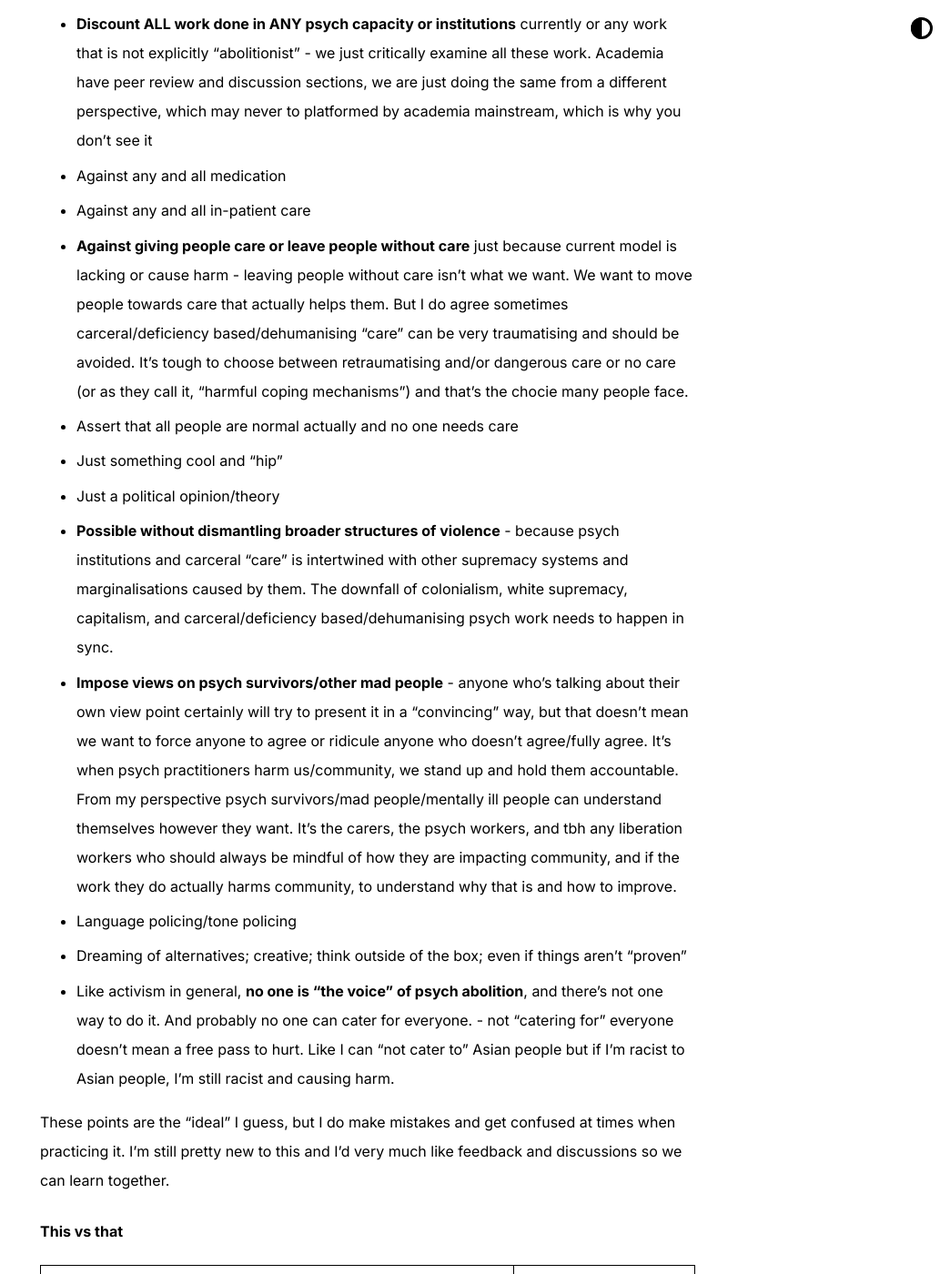
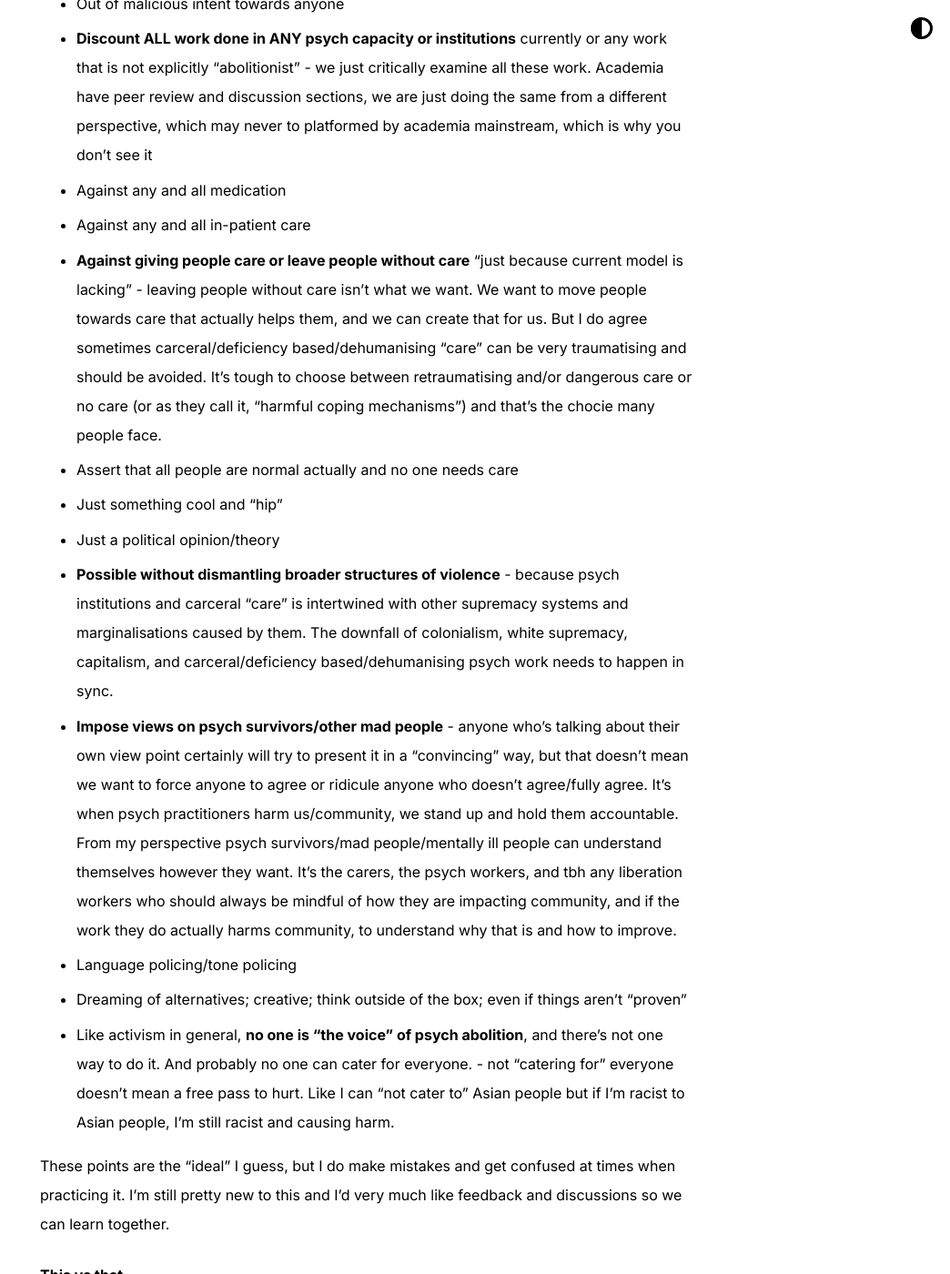
Before and after one commit to phosfuldev/phos_website, a Jekyll site: the page built from _posts/2024-07-18-my-rudimentary-understanding-of-psych-abolition.md, in a window 1280 px wide and 1400 px high, scrolled down 1679 px. Shown: the whole window at 91% size, without its empty margins (236-1280 px from the left). Built offline with Jekyll 4.4.1, drawn with Linux system fonts in a browser that asks for light colours; some of the changed text lies outside the part shown.

Commit message:
more changes!!

```diff
--- a/_posts/2024-07-18-my-rudimentary-understanding-of-psych-abolition.md
+++ b/_posts/2024-07-18-my-rudimentary-understanding-of-psych-abolition.md
@@ -36,7 +38,7 @@
 - **Discount ALL work done in ANY psych capacity or institutions** currently or any work that is not explicitly "abolitionist" - we just critically examine all these work. Academia have peer review and discussion sections, we are just doing the same from a different perspective, which may never to platformed by academia mainstream, which is why you don’t see it
 - Against any and all medication
 - Against any and all in-patient care
-- **Against giving people care or leave people without care** just because current model is lacking or cause harm - leaving people without care isn’t what we want. We want to move people towards care that actually helps them. But I do agree sometimes carceral/deficiency based/dehumanising "care" can be very traumatising and should be avoided. It's tough to choose between retraumatising and/or dangerous care or no care (or as they call it, "harmful coping mechanisms") and that's the chocie many people face.
+- **Against giving people care or leave people without care** "just because current model is lacking" - leaving people without care isn’t what we want. We want to move people towards care that actually helps them, and we can create that for us. But I do agree sometimes carceral/deficiency based/dehumanising "care" can be very traumatising and should be avoided. It's tough to choose between retraumatising and/or dangerous care or no care (or as they call it, "harmful coping mechanisms") and that's the chocie many people face.
 - Assert that all people are normal actually and no one needs care
 - Just something cool and "hip"
 - Just a political opinion/theory
@@ -60,3 +64,5 @@
 | Govt support that’s only available with strict conditions | Community care that doesn’t "check your background". No questions asked/no one will be turned away etc |
 | Deferting expertise to doctors and trained "professionals" | Knowledge & skill sharing & legitimising in community, with people with lived experiences; Self identification is valid & doesn’t need to be proven to anyone |
 | Try to find "biological"/"brain difference" causes/foundations of disorders, try to draw clear lines; things are only "proven" until you find something in the brain | Rejects bioessentialism; social model of disability (however, it’s not anti science, and it's not denying the link of mental and physical. pls don't interpret things I didn't say out of this) |
+
+You can find links to some stuff mentioned in the right hand side in the [resources](https://phosworld.xyz/resources) page of this site. There you will also find more experienced advocates & people with a wide range of lived experiences of madness and harmful mental health "care".
```
Also changed, not shown: other parts of _posts/2024-07-18-my-rudimentary-understanding-of-psych-abolition.md (+6 -2 lines).
